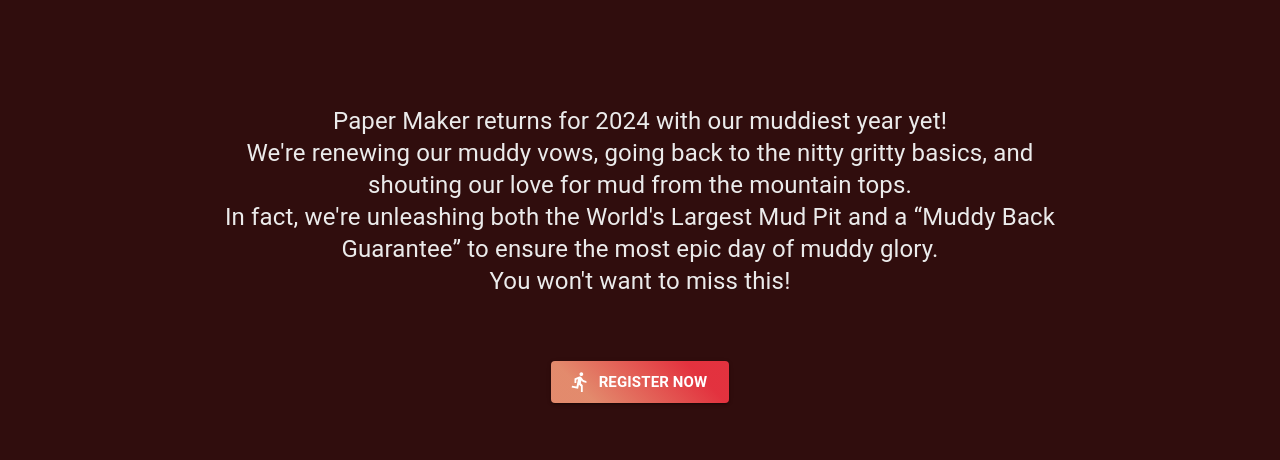
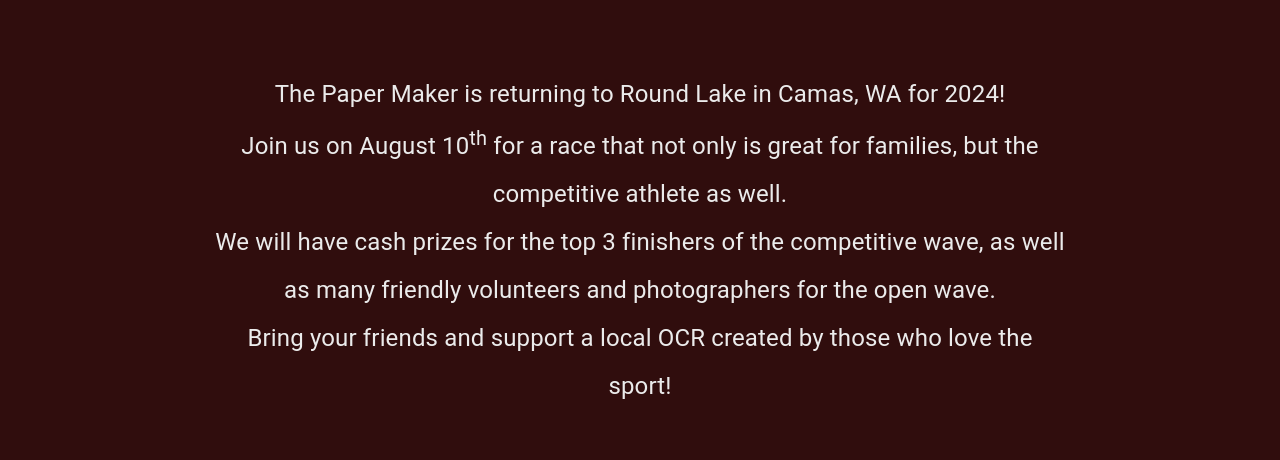
Before and after one commit to xscottxbrownx/paper-maker-race, a React (Vite) app: page /Home in a window 1280 px wide. Shown: the part 826-1286 px from the top of the page. Built offline with nearby package versions, Linux system fonts and the light colour scheme.

Commit message:
changing text of register section

```diff
--- a/src/components/Register.jsx
+++ b/src/components/Register.jsx
@@ -41,17 +41,22 @@
           <br />
           AT PAPER MAKER 2024
         </Typography> */}
-        <Typography variant="h5" component="p" color="secondary" mb={8}>
-          Paper Maker returns for 2024 with our muddiest year yet!
+        <Typography
+          variant="h5"
+          component="p"
+          color="secondary"
+          mb={8}
+          lineHeight={2}
+        >
+          The Paper Maker is returning to Round Lake in Camas, WA for 2024!
           <br />
-          We&apos;re renewing our muddy vows, going back to the nitty gritty
-          basics, and shouting our love for mud from the mountain tops.
-          <br />
-          In fact, we&apos;re unleashing both the World&apos;s Largest Mud Pit
-          and a “Muddy Back Guarantee” to ensure the most epic day of muddy
-          glory.
-          <br />
-          You won&apos;t want to miss this!
+          Join us on August 10<sup>th</sup> for a race that not only is great
+          for families, but the competitive athlete as well.
+          <br /> We will have cash prizes for the top 3 finishers of the
+          competitive wave, as well as many friendly volunteers and
+          photographers for the open wave.
+          <br /> Bring your friends and support a local OCR created by those who
+          love the sport!
         </Typography>
         <Button
           variant="contained"
```
